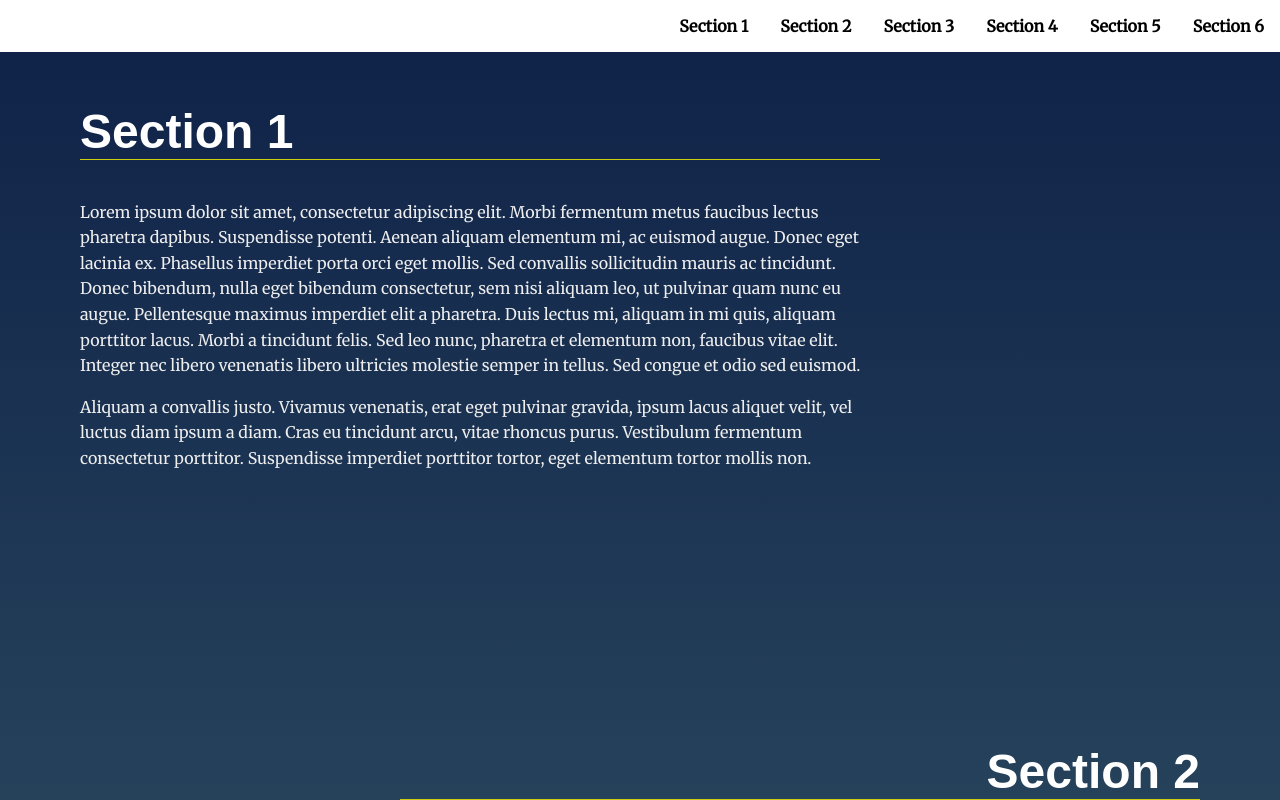
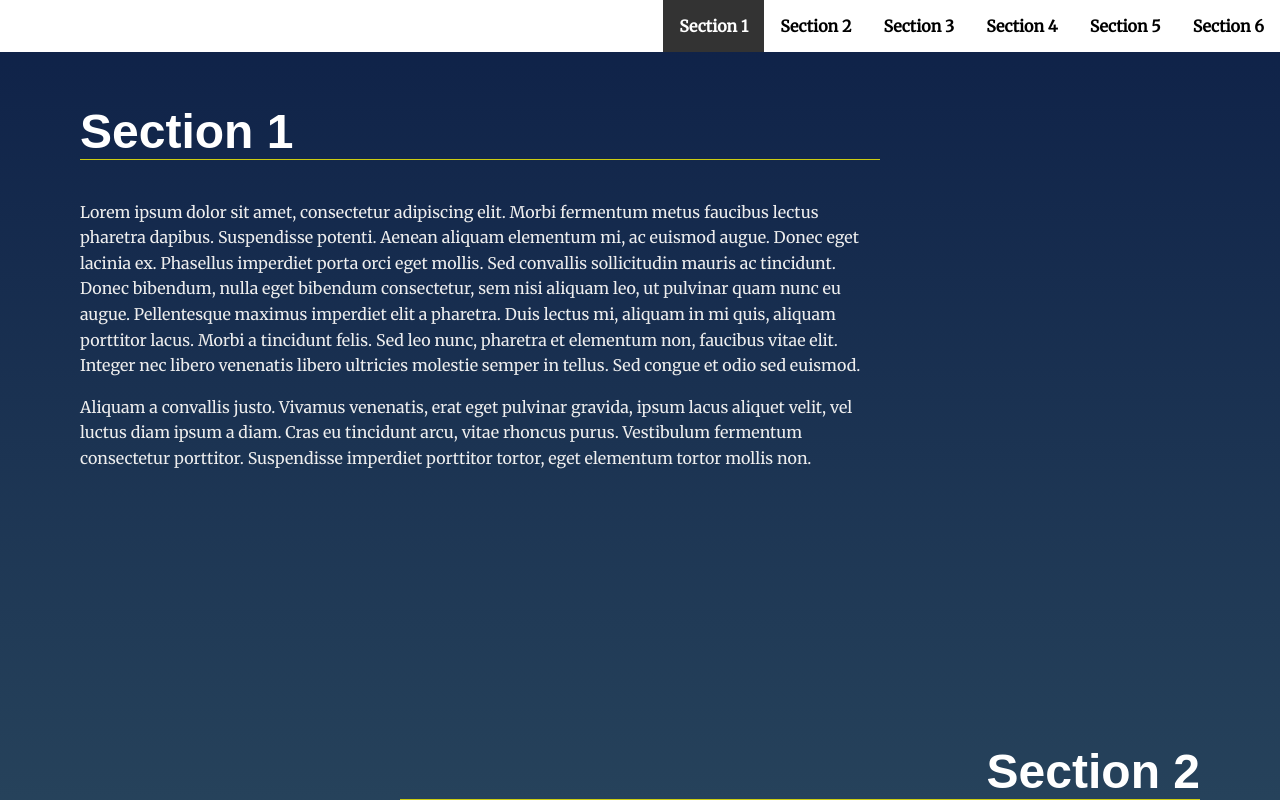
Before and after one commit to psyjulga/landingpage-project, a plain HTML site: page landing-page/index.html in a window 1280 px wide. Both pictures are taken after a click on the link "Section 1". Shown: the part 471-1271 px from the top of the page. Drawn offline with Linux system fonts and the light colour scheme.

Commit message:
event delegation for styling clicked navbar items

```diff
--- a/landing-page/css/styles.css
+++ b/landing-page/css/styles.css
@@ -89,7 +89,8 @@ section {
   color: #000;
 }
 
-.navbar__menu .menu__link:hover {
+.navbar__menu .menu__link:hover,
+.navbar__menu .active__link {
   background: #333;
   color: #fff;
   transition: ease 0.3s all;
--- a/landing-page/js/app.js
+++ b/landing-page/js/app.js
@@ -23,6 +23,18 @@ function createNavbar() {
     // add the classlist for styling
     navbarLink.classList.add("menu__link");
     navbarLink.innerHTML = navText;
+    // event delegation
+    // add styling to the clicked navbar item
+    // styling lasts until another item is clicked
+    navbarList.addEventListener("click", function (e) {
+      e.stopPropagation();
+      if (navbarLink.classList.contains("active__link")) {
+        navbarLink.classList.remove("active__link");
+        e.target.classList.add("active__link");
+      } else {
+        e.target.classList.add("active__link");
+      }
+    });
   });
 }
 
```
